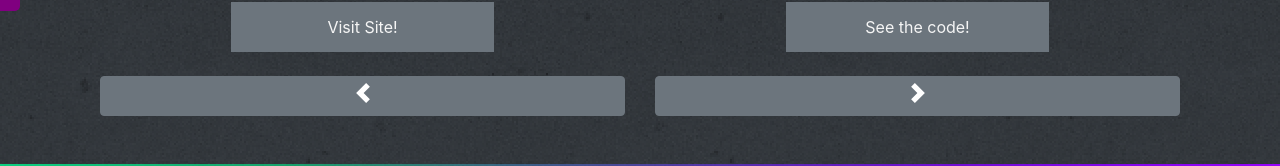
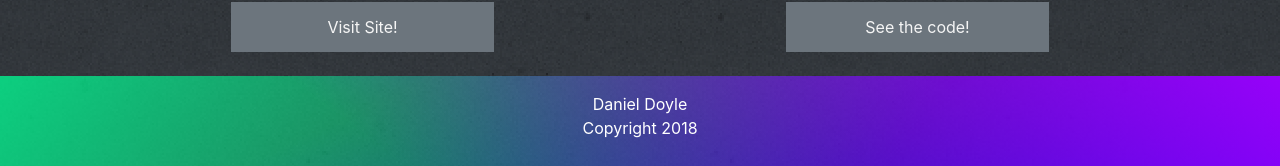
Before and after one commit to dbdoyle182/Bootstrap-Portfolio, a React (Create React App) app: page /portfolio in a window 1280 px wide. Shown: the part 609-775 px from the top of the page. Built offline with nearby package versions, Linux system fonts and the light colour scheme.

Commit message:
removed unnecessary buttons and changed sidenav

```diff
--- a/src/App.css
+++ b/src/App.css
@@ -15,21 +15,21 @@
 }
 
 #github {
-    top: 40%;
+    top: 30%;
     background-color: #4CAF50
 }
 
 #linkedin {
-    top: 50%;
+    top: 40%;
     background-color: #2196F3;
 }
 
 #resume {
-    top: 60%;
+    top: 50%;
     background-color: #f44336;
 }
 
 #email {
-    top: 70%;
+    top: 60%;
     background-color: purple
 }
--- a/src/pages/Portfolio/Portfolio.js
+++ b/src/pages/Portfolio/Portfolio.js
@@ -89,28 +89,6 @@ class Portfolio extends Component {
 
                 </div>
                 <br />
-                <div className='row'>
-                    <div className='col-md-12'>
-                        <div className='container'>
-                            <div className='row'>
-                                <div className='btnContainer col-sm-6 col-md-6'>
-                                    <button onClick={this.decrementClick.bind(this)} className='btn btnPosition btn-secondary'>
-                                        <span className="carousel-control-prev-icon" aria-hidden="true"></span>
-                                        <span className="sr-only">Previous</span>
-                                    </button>
-                                </div>
-                                <div className='btnContainer col-sm-6 col-md-6'>
-                                    <button onClick={this.incrementClick.bind(this)} className='btn btnPosition btn-secondary'>
-                                        <span className="carousel-control-next-icon" aria-hidden="true"></span>
-                                        <span className="sr-only">Next</span>
-                                    </button>
-                                </div>
-                            </div>
-                        </div>
-                    </div>
-                </div>
-                <br /><br />
-
 
 
 
```
